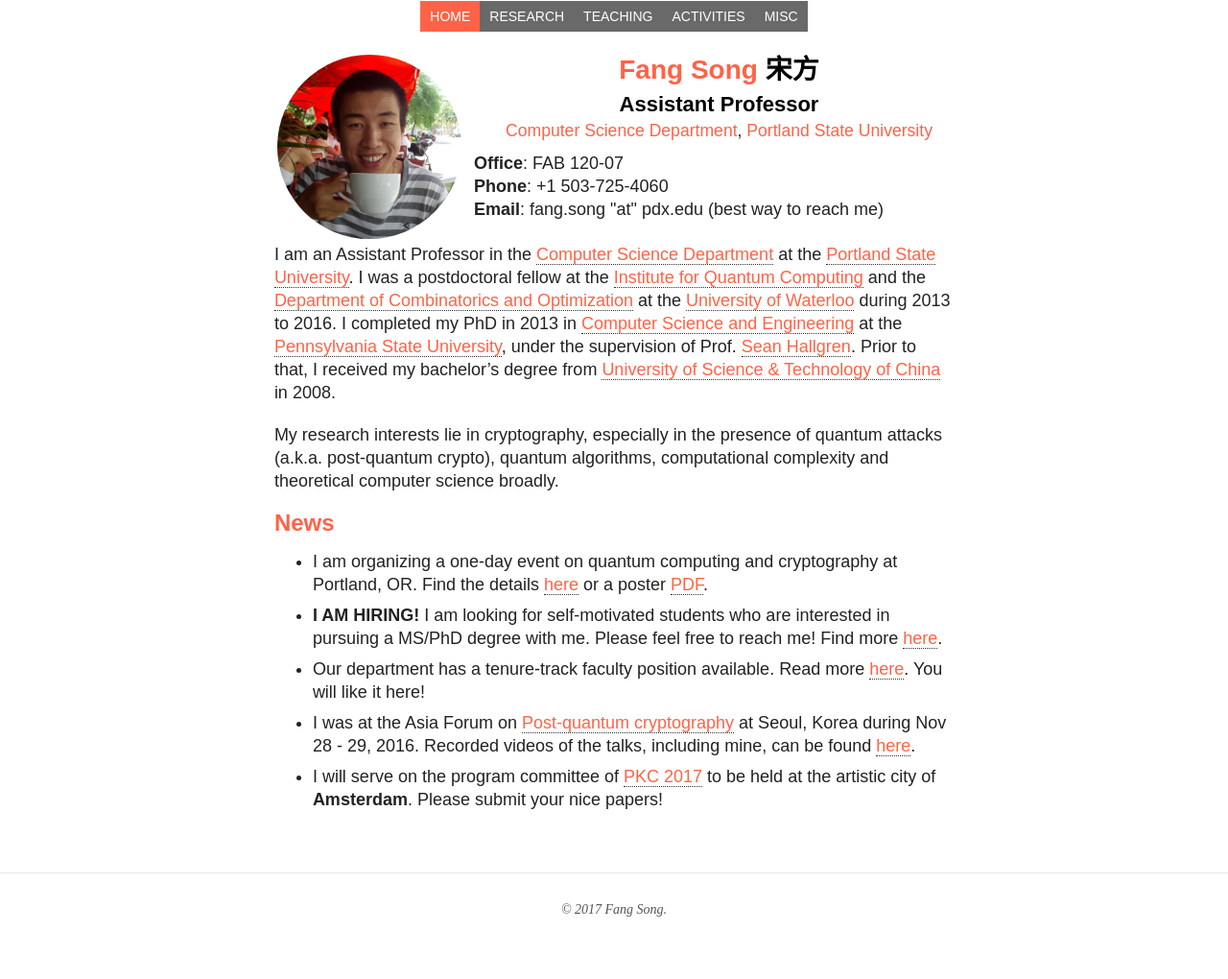
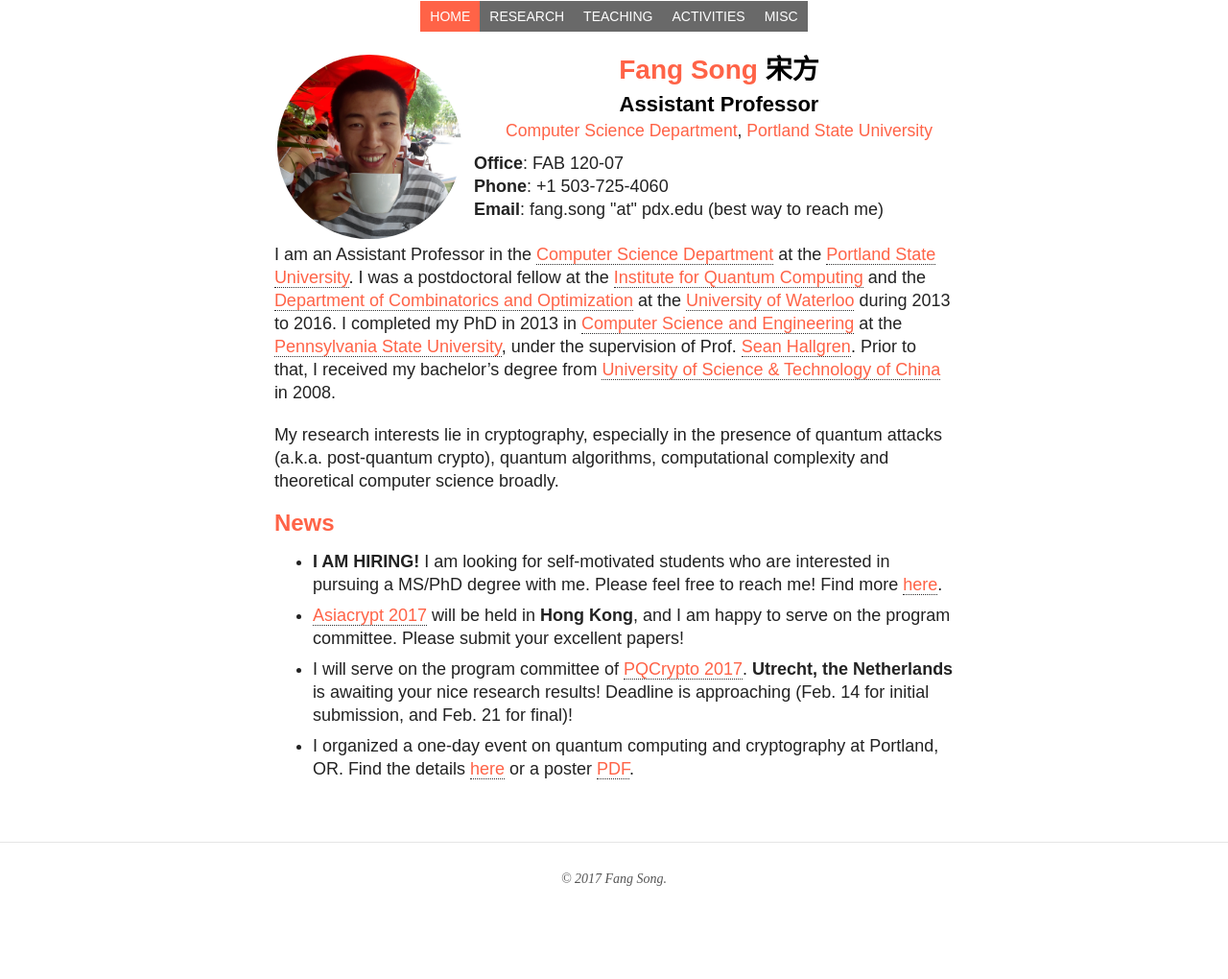
Before and after one commit to fangsonghub/fangsonghub.github.io, a Jekyll site: the page built from index.md, in a window 1280 px wide. Shown: the whole page at 96% size. Built offline with Jekyll 4.4.1, drawn with Linux system fonts in a browser that asks for light colours; nearby versions of some CDN libraries; after the commit the page ends 988 px from its top, so only the background shows below that.

Commit message:
talks, news, advise

```diff
--- a/index.md
+++ b/index.md
@@ -12,20 +12,16 @@ My research interests lie in cryptography, especially in the presence of quantum
 
 ## News
 
-*  I am organizing a one-day event on quantum computing and
-   cryptography at Portland, OR. Find the details [here]({{base}}/activity/w17qpdx/) or a poster [PDF]({{base}}/activity/w17qpdx/qpdxposter.pdf){:target="_blank"}.
 *   **I AM HIRING!** I am looking for self-motivated students who are
     interested in pursuing a MS/PhD degree with me. Please feel free
     to reach me! Find more [here]({{base}}/recruit/).
-*  Our department has a tenure-track faculty position available. Read
+<!--*  Our department has a tenure-track faculty position available. Read
        more
        [here](https://www.pdx.edu/computer-science/open-faculty-positions). You
-       will like it here!
-*   I was at the
-    Asia Forum on
-    [Post-quantum cryptography](http://www.pqcforum.org/){:target="_blank"} at Seoul, Korea during Nov 28 -
-    29, 2016. Recorded videos of the talks, including mine, can be
-    found
-    [here](http://www.pqcforum.org/m3/m3_7.asp?sMenu=sub7){:target="_blank"}.
+       will like it here!-->
+*  [Asiacrypt 2017](http://www.cs.hku.hk/asiacrypt2017/){:target="_blank"} will be held in **Hong Kong**, and I am happy to serve on the program committee. Please submit your excellent papers!
+*  I will serve on the program committee of [PQCrypto 2017](https://2017.pqcrypto.org/conference/){:target="_blank"}.  **Utrecht, the Netherlands** is awaiting your nice research results! Deadline is approaching (Feb. 14 for initial submission, and Feb. 21 for final)!
+*  I organized a one-day event on quantum computing and
+   cryptography at Portland, OR. Find the details [here]({{base}}/activity/w17qpdx/) or a poster [PDF]({{base}}/activity/w17qpdx/qpdxposter.pdf){:target="_blank"}.
     <!--*   I will serve on the program committee of [QIP 2017](https://www.stationq.com/qip-2017/){:target="_blank"}, hosted by at Microsoft Research in **Redmond, Washington** during Jan 14-20, 2017\. You may as well visit me pre or post QIP [driving 3 hours south](https://goo.gl/maps/aH7GfTLs4tP2){:target="_blank"}. -->
-*   I will serve on the program committee of [PKC 2017](http://www.iacr.org/workshops/pkc2017/index.php){:target="_blank"} to be held at the artistic city of **Amsterdam**. Please submit your nice papers!
+<!--*   I will serve on the program committee of [PKC 2017](http://www.iacr.org/workshops/pkc2017/index.php){:target="_blank"} to be held at the artistic city of **Amsterdam**. Please submit your nice papers!-->
```
Also changed, not shown: activity/index.md (+6 -4 lines), research/index.md (+14 -1 lines), teaching/index.md (+13 -0 lines), 1 other file.
